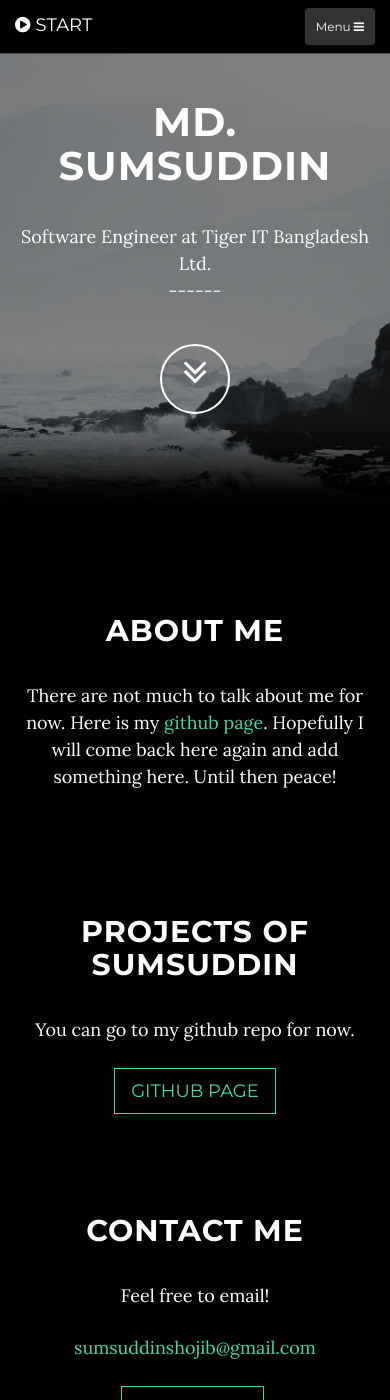
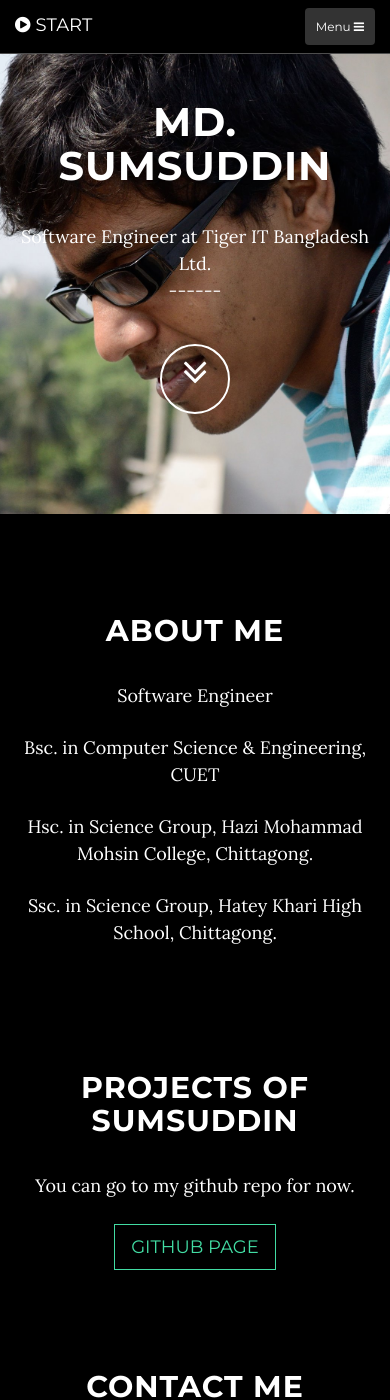
Before and after one commit to sumsuddin/sumsuddin.github.io, a Jekyll site: the page built from index.md, in a window 390 px wide and 1400 px high. Built offline with Jekyll 4.4.1, drawn with Linux system fonts in a browser that asks for light colours; nearby versions of some CDN libraries.

Commit message:
added cover photo

```diff
--- a/_includes/about.html
+++ b/_includes/about.html
@@ -3,7 +3,10 @@
         <div class="row">
             <div class="col-lg-8 col-lg-offset-2">
                 <h2>About Me</h2>
-                <p>There are not much to talk about me for now. Here is my <a href="https://github.com/sumsuddin">github page</a>. Hopefully I will come back here again and add something here. Until then peace!
+                <p>Software Engineer</p>
+                <p>Bsc. in Computer Science & Engineering, CUET </p>
+                <p>Hsc. in Science Group, Hazi Mohammad Mohsin College, Chittagong.</p>
+                <p>Ssc. in Science Group, Hatey Khari High School, Chittagong.</p>
             </div>
         </div>
     </section>
--- a/_includes/head.html
+++ b/_includes/head.html
@@ -9,7 +9,7 @@
     <title> {{ page.title }}</title>
 
     <!-- Bootstrap Core CSS -->
-    <link href="{{site.baseurl}}/vendor/bootstrap/css/bootstrap.min.css" rel="stylesheet">
+    <link href="{{site.baseurl}}/vendor/bootstrap/css/bootstrap.css" rel="stylesheet">
 
     <!-- Custom Fonts -->
     <link href="{{site.baseurl}}/vendor/font-awesome/css/font-awesome.min.css" rel="stylesheet" type="text/css">
@@ -17,7 +17,7 @@
     <link href="https://fonts.googleapis.com/css?family=Montserrat:400,700" rel="stylesheet" type="text/css">
 
     <!-- Theme CSS -->
-    <link href="{{site.baseurl}}/css/grayscale.min.css" rel="stylesheet">
+    <link href="{{site.baseurl}}/css/grayscale.css" rel="stylesheet">
 
     <!-- HTML5 Shim and Respond.js IE8 support of HTML5 elements and media queries -->
     <!-- WARNING: Respond.js doesn't work if you view the page via file:// -->
--- a/_includes/header.html
+++ b/_includes/header.html
@@ -3,7 +3,7 @@
         <div class="intro-body">
             <div class="container">
                 <div class="row">
-                    <div class="col-md-8 col-md-offset-2">
+                    <div class="col-md-4 nopadding">
                         <h1 class="brand-heading">Md. Sumsuddin</h1>
                         <p class="intro-text">Software Engineer at Tiger IT Bangladesh Ltd.
                             <br>------</p>
--- a/css/grayscale.css
+++ b/css/grayscale.css
@@ -124,7 +124,7 @@ a:focus {
   padding: 100px 0;
   text-align: center;
   color: white;
-  background: url(../img/intro-bg.jpg) no-repeat bottom center scroll;
+  background: url(../img/cover.jpg) no-repeat bottom center scroll;
   background-color: black;
   -webkit-background-size: cover;
   -moz-background-size: cover;
@@ -133,7 +133,7 @@ a:focus {
 }
 .intro .intro-body {
   display: table-cell;
-  vertical-align: middle;
+  vertical-align: bottom;
 }
 .intro .intro-body .brand-heading {
   font-size: 40px;
@@ -147,10 +147,10 @@ a:focus {
     padding: 0;
   }
   .intro .intro-body .brand-heading {
-    font-size: 100px;
+    font-size: 30px;
   }
   .intro .intro-body .intro-text {
-    font-size: 26px;
+    font-size: 15px;
   }
 }
 .btn-circle {
```
Also changed, not shown: _layouts/post.html (added, +16 -0 lines), img/cover.jpg (added), 1 other file.
